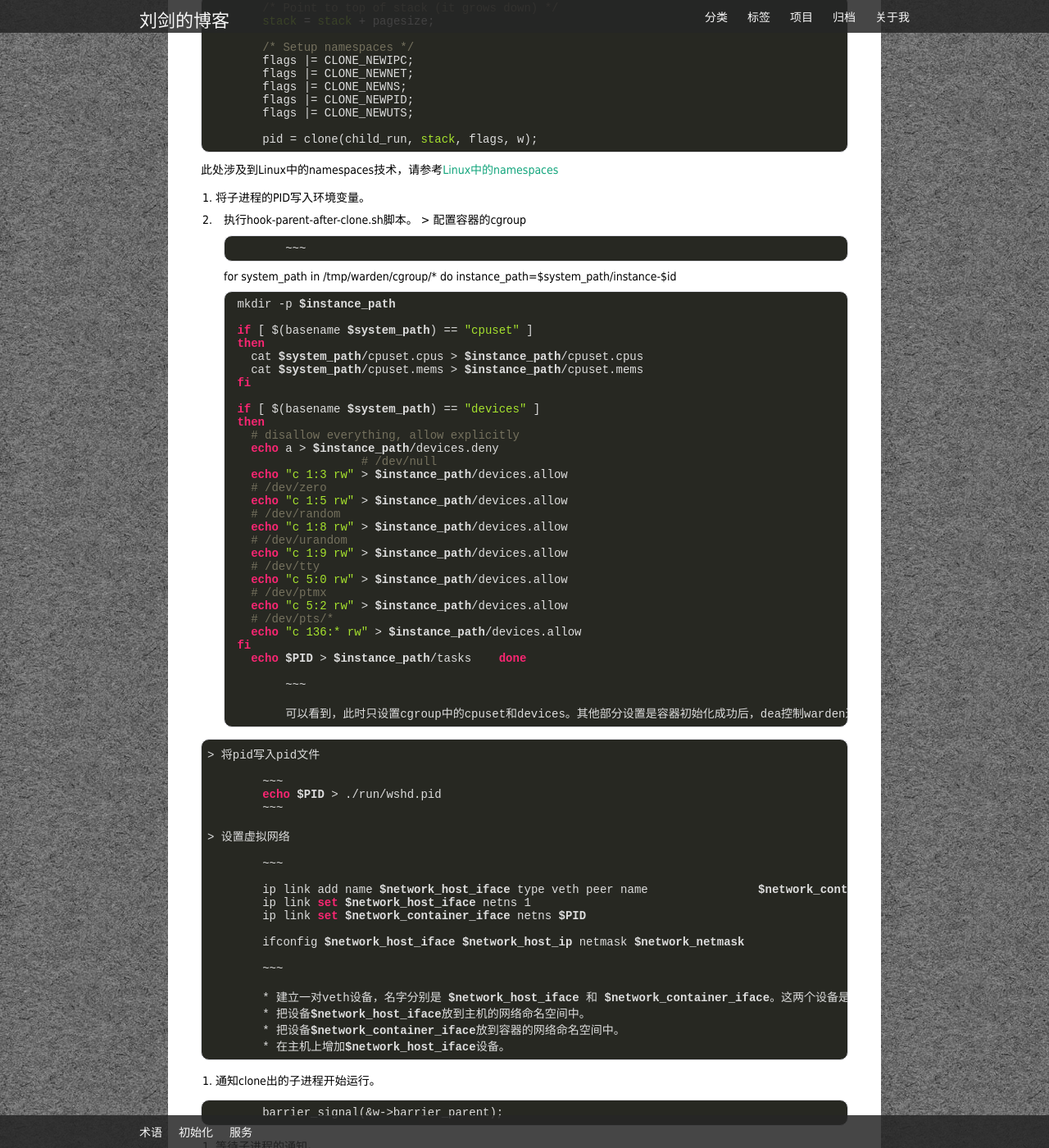
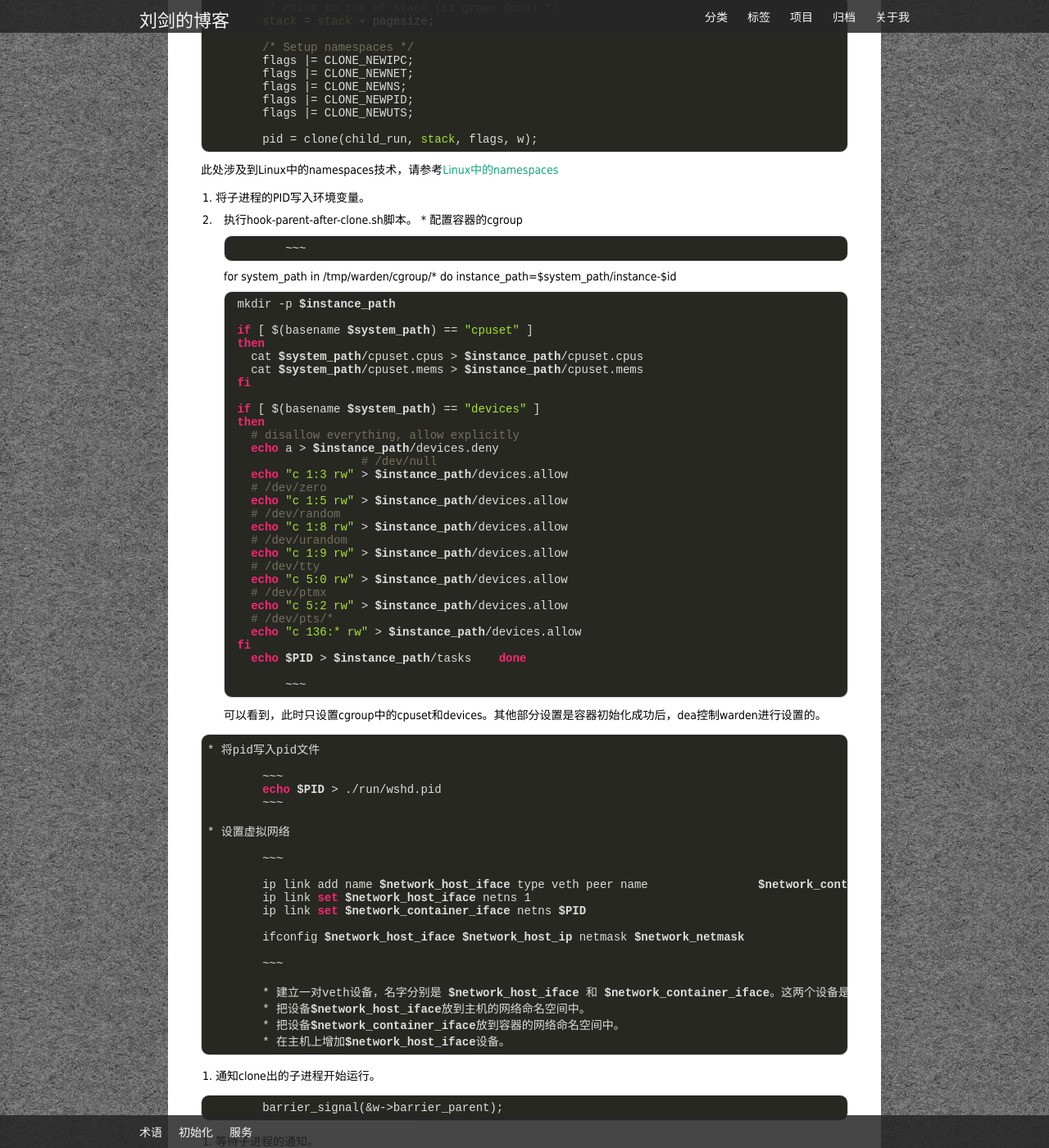
Before and after one commit to lsword/lsword.github.io, a Jekyll site: the page built from _posts/2013-09-19-Warden容器的核心进程wshd.md, in a window 1280 px wide and 1400 px high, scrolled down 880 px. Shown: the whole window at 82% size. Built offline with Jekyll 4.4.1, drawn with Linux system fonts in a browser that asks for light colours; Markdown is read by kramdown in place of the engine named in the settings; comment, search, counter and statistics services are not loaded.

Commit message:
change wshd doc format

```diff
--- a/_posts/2013-09-19-Warden容器的核心进程wshd.md
+++ b/_posts/2013-09-19-Warden容器的核心进程wshd.md
@@ -53,7 +53,7 @@ description: 本文对warden容器的核心进程wshd进行介绍。
 
   8. 将子进程的PID写入环境变量。
   9. 执行hook-parent-after-clone.sh脚本。
-    > 配置容器的cgroup
+    * 配置容器的cgroup
 
     	~~~
 
@@ -93,15 +93,15 @@ description: 本文对warden容器的核心进程wshd进行介绍。
 
     	~~~
 
-    	可以看到，此时只设置cgroup中的cpuset和devices。其他部分设置是容器初始化成功后，dea控制warden进行设置的。
+        可以看到，此时只设置cgroup中的cpuset和devices。其他部分设置是容器初始化成功后，dea控制warden进行设置的。
 
-    > 将pid写入pid文件
+    * 将pid写入pid文件
 
 		~~~
 		echo $PID > ./run/wshd.pid
 		~~~
 
-    > 设置虚拟网络
+    * 设置虚拟网络
 
 		~~~
 
@@ -117,6 +117,7 @@ description: 本文对warden容器的核心进程wshd进行介绍。
 		* 把设备$network_host_iface放到主机的网络命名空间中。
 		* 把设备$network_container_iface放到容器的网络命名空间中。
 		* 在主机上增加$network_host_iface设备。
+
 
   10. 通知clone出的子进程开始运行。
 
```
